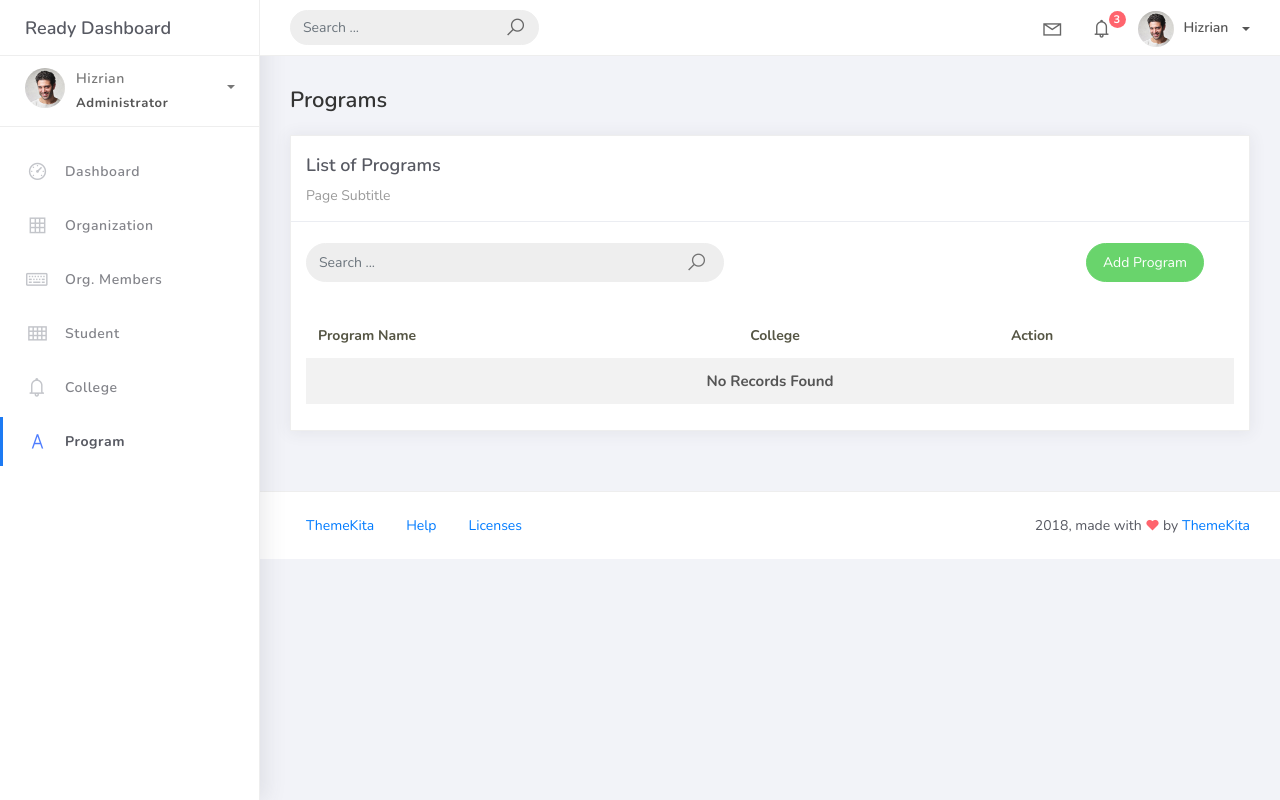
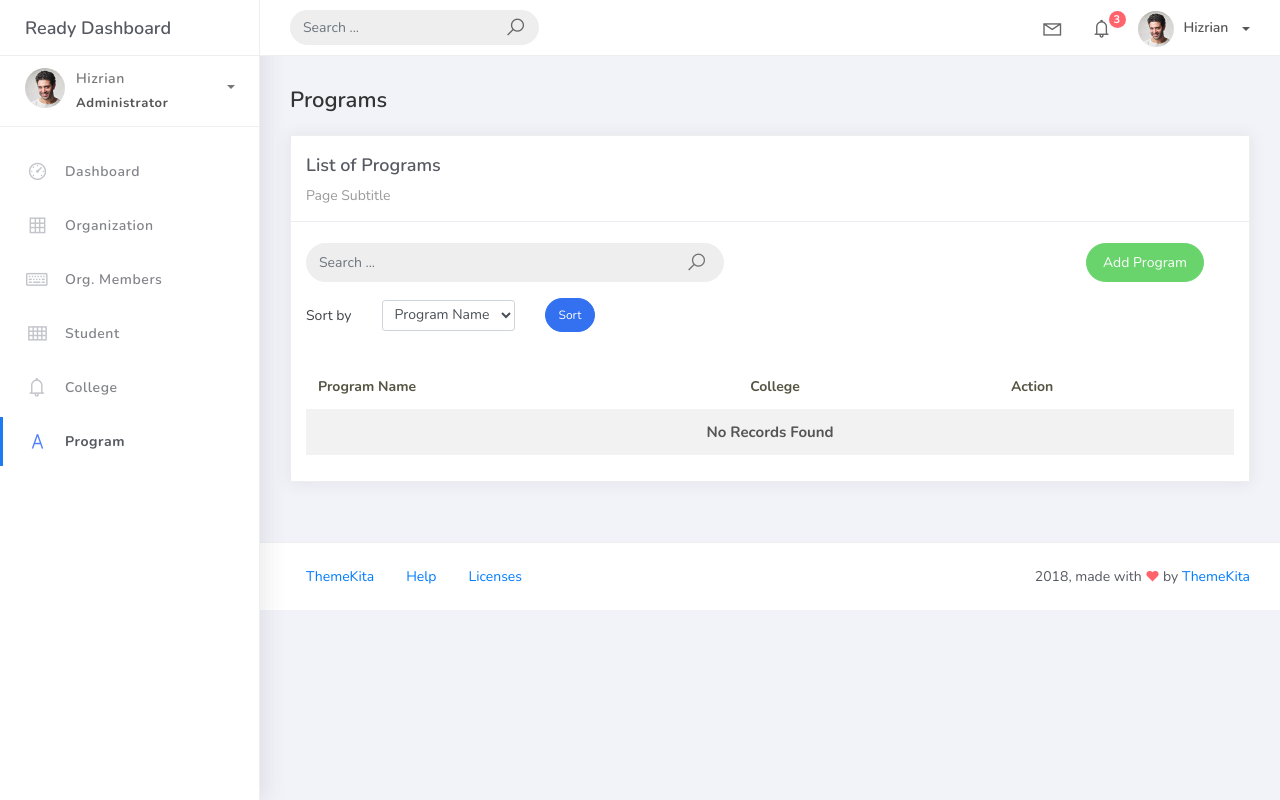
Before and after one commit to mosshead19/PSUsphere, a Django app: page /program_list in a window 1280 px wide. Run offline with Django 5.2, Linux system fonts and the light colour scheme; data that the repository does not hold is empty; some libraries are stand-ins or nearby versions.

Commit message:
config dashboard

```diff
--- a/projectsite/studentorg/views.py
+++ b/projectsite/studentorg/views.py
@@ -37,6 +37,7 @@ class OrganizationList(ListView):
     context_object_name = 'organization'
     template_name = 'org_list.html'
     paginate_by = 5
+    ordering = ["college__college_name","name"]
 
     def get_queryset(self):
         queryset = super().get_queryset()
@@ -178,6 +179,14 @@ class ProgramListView(ListView):
     template_name = 'program_list.html'
     paginate_by = 5
 
+
+    def get_ordering(self):
+        allowed = ["prog_name", "college__college_name"]
+        sort_by = self.request.GET.get("sort_by")
+        if sort_by in allowed:
+            return sort_by
+        return "prog_name"
+
     def get_queryset(self):
         queryset = super().get_queryset()
         q = self.request.GET.get('q')
--- a/projectsite/templates/base.html
+++ b/projectsite/templates/base.html
@@ -14,7 +14,7 @@
 	<div class="wrapper">
 		<div class="main-header">
 			<div class="logo-header">
-				<a href="index.html" class="logo">
+				<a href="{% url 'home' %}" class="logo">
 					Ready Dashboard
 				</a>
 				<button class="navbar-toggler sidenav-toggler ml-auto" type="button" data-toggle="collapse" data-target="collapse" aria-controls="sidebar" aria-expanded="false" aria-label="Toggle navigation">
@@ -168,7 +168,7 @@
 					</div>
 					<ul class="nav">
 						<li class="nav-item">
-							<a href="index.html">
+							<a href="{% url 'home' %}">
 								<i class="la la-dashboard"></i>
 								<p>Dashboard</p>
 
--- a/projectsite/templates/program_list.html
+++ b/projectsite/templates/program_list.html
@@ -31,6 +31,22 @@
                             </div>
                         </div>
                     </div>
+                    <div class="col-md-12 mt-3">
+                            <form method="get" class="row g-2 align-items-center">
+                            <div class="col-auto">
+                             <label for="smallSelect" class="col-form-label">Sort by</label>
+                            </div>
+                            <div class="col-auto">
+                            <select class="form-control form-control-sm" id="smallSelect" name="sort_by">
+                            <option value="prog_name" {% if request.GET.sort_by == "prog_name" %}selected{% endif %}>Program Name</option>
+                            <option value="college__college_name" {% if request.GET.sort_by == "college__college_name" %}selected{% endif %}>College</option>
+                             </select>
+                            </div>
+                            <div class="col-auto">
+                              <button type="submit" class="btn btn-primary btn-sm btn-rounded">Sort</button>
+                            </div>
+                            </form>
+                        </div>
                     <div class="card-body">
                         <table class="table table-striped mt-3">
                             <thead>
```
